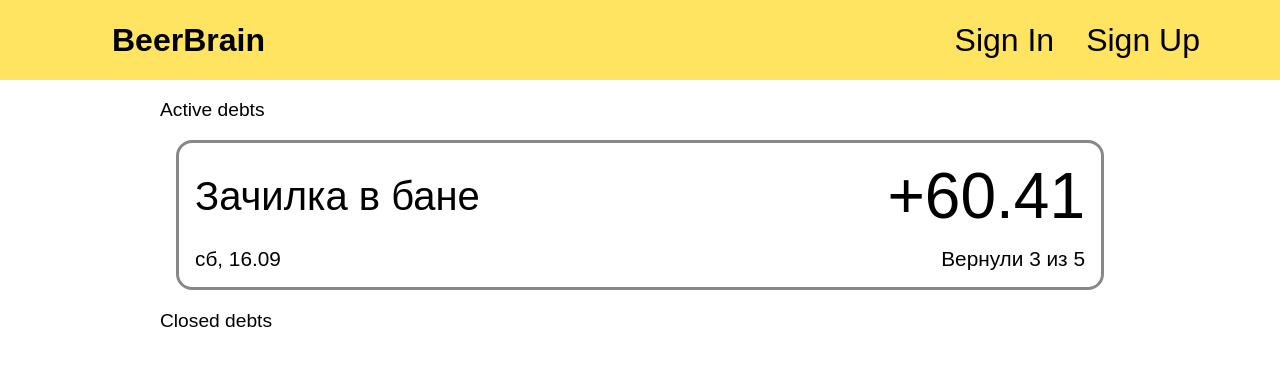
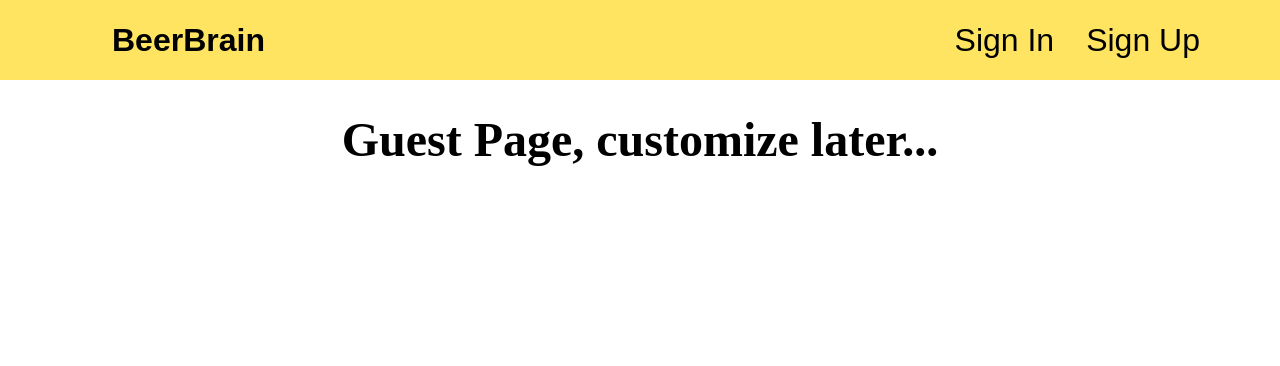
Before and after one commit to FalseR20/beer-brain-back, a React (Vite) app in the folder front/: page / in a window 1280 px wide. Shown: the top 366 px of the page. Built offline with nearby package versions, Linux system fonts and the light colour scheme; the HTML template or start-up script is replaced by a standard one.

Commit message:
feat: add check authorization

```diff
--- /dev/null
+++ b/front/src/components/Guest.tsx
@@ -0,0 +1,7 @@
+export default function Guest() {
+    return (
+        <>
+            <h1>Guest Page, customize later...</h1>
+        </>
+    )
+}
--- a/front/src/components/Home.tsx
+++ b/front/src/components/Home.tsx
@@ -3,7 +3,7 @@ import "./Home.css"
 
 function Home() {
     return (
-        <Page>
+        <Page isAuthRequired={true}>
             <p>Active debts</p>
             <Debts/>
             <p>Closed debts</p>
--- a/front/src/components/Page.tsx
+++ b/front/src/components/Page.tsx
@@ -2,10 +2,12 @@ import {ReactNode} from "react";
 import "./Page.css"
 import {Link} from "react-router-dom";
 import {isAuthorized, signOut} from "../auth/authentication.ts";
+import Guest from "./Guest.tsx";
 
 
 interface PageProps {
     children: ReactNode;
+    isAuthRequired?: boolean;
 }
 
 function out() {
@@ -30,7 +32,8 @@ function Links() {
 
 }
 
-export default function Page({children}: PageProps) {
+export default function Page(props: PageProps) {
+    const inner: ReactNode = (props.isAuthRequired == true && !isAuthorized()) ? Guest() : props.children;
     return (
         <div>
             <header>
@@ -42,9 +45,8 @@ export default function Page({children}: PageProps) {
                 </div>
             </header>
             <div id={"common-field"}>
-                {children}
+                {inner}
             </div>
         </div>
     )
-        ;
 }
```
